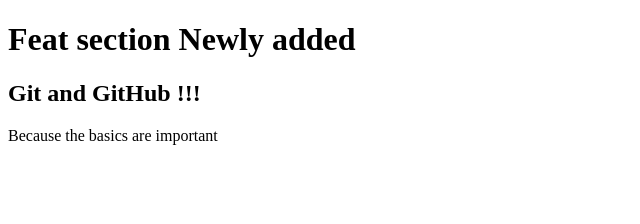
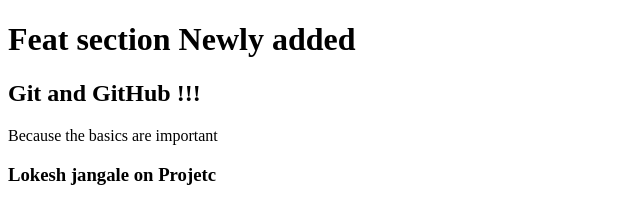
Before and after one commit to Yashwant1997/github-practice, a plain HTML site: page index.html in a window 1280 px wide. Shown: the whole page, without its empty margins (0-640 px from the left). Drawn offline with Linux system fonts and the light colour scheme.

Commit message:
changes in feat

```diff
--- a/index.html
+++ b/index.html
@@ -21,5 +21,7 @@
 
     </section>
 
+    <h3>Lokesh jangale on Projetc</h3>
+
 </body>
 </html>
```
